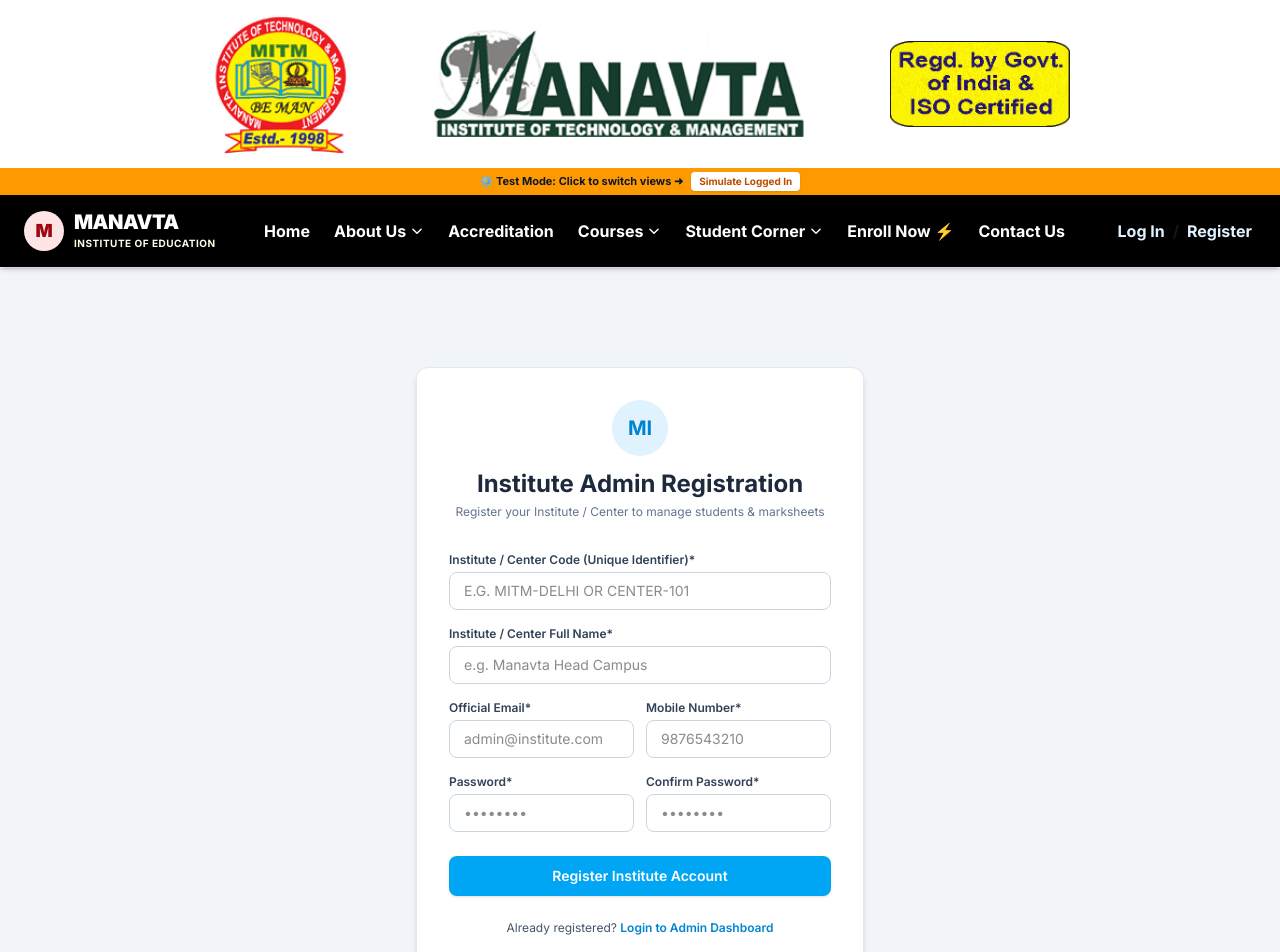
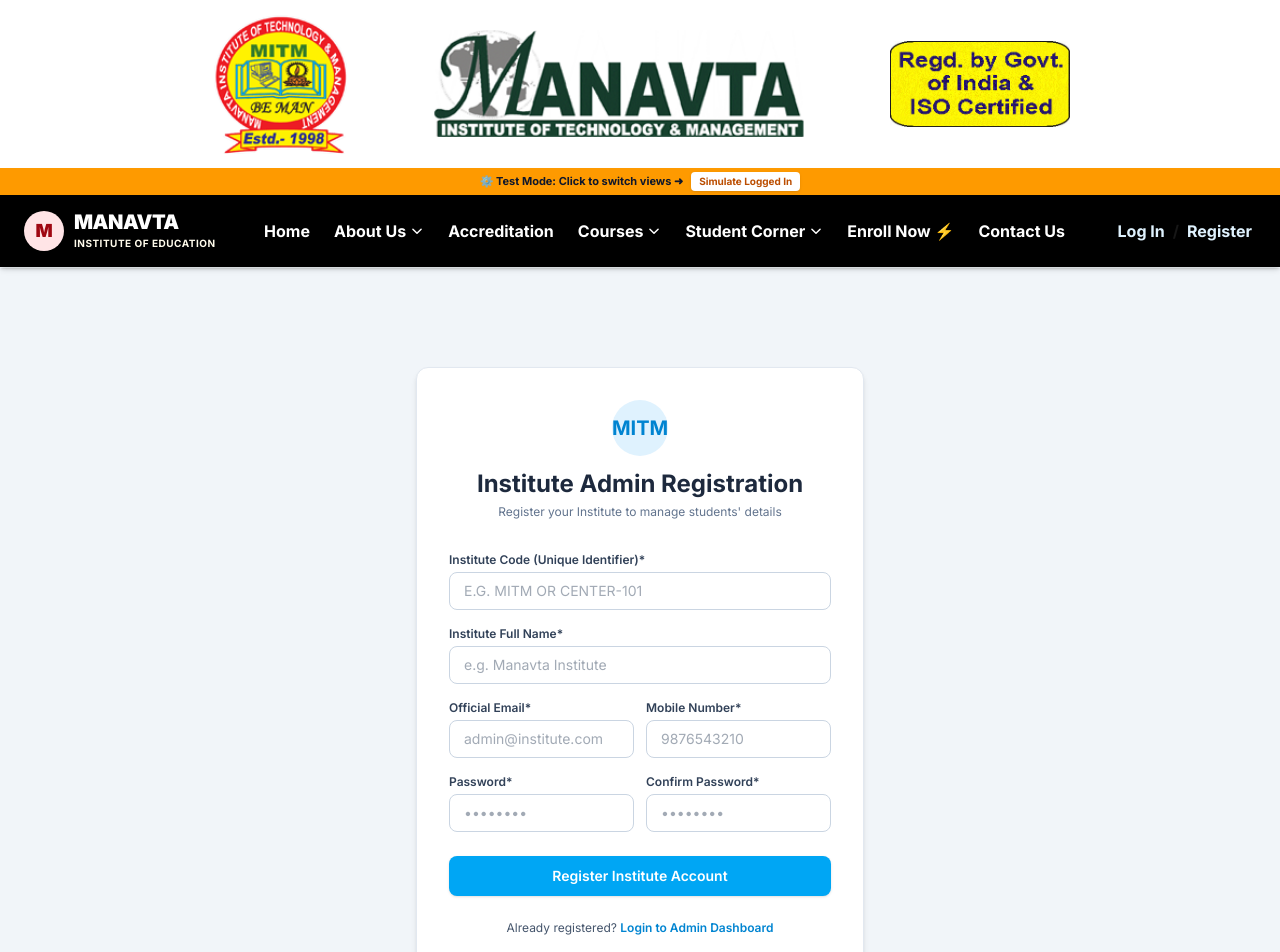
Before and after one commit to manvigupta987/manavta-institute-portal, a Next.js app: page /admin/register in a window 1280 px wide. Shown: the top 952 px of the page. Built offline with nearby package versions, Linux system fonts and the light colour scheme.

Commit message:
fix css styling

```diff
--- a/app/admin/register/page.tsx
+++ b/app/admin/register/page.tsx
@@ -78,11 +78,11 @@
         {/* Header Logo & Title */}
         <div className="text-center mb-8">
           <div className="inline-flex items-center justify-center w-14 h-14 bg-sky-100 text-sky-600 rounded-full font-bold text-xl mb-3">
-            MI
+            MITM
           </div>
           <h2 className="text-2xl font-bold text-slate-800">Institute Admin Registration</h2>
           <p className="text-xs text-slate-500 mt-1">
-            Register your Institute / Center to manage students & marksheets
+            Register your Institute to manage students' details
           </p>
         </div>
 
@@ -102,30 +102,30 @@
         <form onSubmit={handleSubmit} className="space-y-4">
           <div>
             <label className="block text-xs font-semibold text-slate-700 mb-1">
-              Institute / Center Code (Unique Identifier)*
+              Institute Code (Unique Identifier)*
             </label>
             <input
               type="text"
               name="instituteCode"
               value={formData.instituteCode}
               onChange={handleChange}
-              placeholder="e.g. MITM-DELHI or CENTER-101"
-              className="w-full px-3.5 py-2 text-sm border border-slate-300 rounded-lg focus:ring-2 focus:ring-sky-500 focus:outline-none uppercase"
+              placeholder="e.g. MITM or CENTER-101"
+              className="w-full px-3.5 py-2 text-sm text-slate-600 border border-slate-300 rounded-lg focus:ring-2 focus:ring-sky-500 focus:outline-none uppercase"
               required
             />
           </div>
 
           <div>
             <label className="block text-xs font-semibold text-slate-700 mb-1">
-              Institute / Center Full Name*
+              Institute Full Name*
             </label>
             <input
               type="text"
               name="instituteName"
               value={formData.instituteName}
               onChange={handleChange}
-              placeholder="e.g. Manavta Head Campus"
-              className="w-full px-3.5 py-2 text-sm border border-slate-300 rounded-lg focus:ring-2 focus:ring-sky-500 focus:outline-none"
+              placeholder="e.g. Manavta Institute"
+              className="w-full px-3.5 py-2 text-sm text-slate-600 border border-slate-300 rounded-lg focus:ring-2 focus:ring-sky-500 focus:outline-none"
               required
             />
           </div>
@@ -141,7 +141,7 @@
                 value={formData.email}
                 onChange={handleChange}
                 placeholder="admin@institute.com"
-                className="w-full px-3.5 py-2 text-sm border border-slate-300 rounded-lg focus:ring-2 focus:ring-sky-500 focus:outline-none"
+                className="w-full px-3.5 py-2 text-sm text-slate-600 border border-slate-300 rounded-lg focus:ring-2 focus:ring-sky-500 focus:outline-none"
                 required
               />
             </div>
@@ -156,7 +156,7 @@
                 value={formData.mobileNo}
                 onChange={handleChange}
                 placeholder="9876543210"
-                className="w-full px-3.5 py-2 text-sm border border-slate-300 rounded-lg focus:ring-2 focus:ring-sky-500 focus:outline-none"
+                className="w-full px-3.5 py-2 text-sm text-slate-600 border border-slate-300 rounded-lg focus:ring-2 focus:ring-sky-500 focus:outline-none"
                 required
               />
             </div>
@@ -173,7 +173,7 @@
                 value={formData.password}
                 onChange={handleChange}
                 placeholder="••••••••"
-                className="w-full px-3.5 py-2 text-sm border border-slate-300 rounded-lg focus:ring-2 focus:ring-sky-500 focus:outline-none"
+                className="w-full px-3.5 py-2 text-sm text-slate-600 border border-slate-300 rounded-lg focus:ring-2 focus:ring-sky-500 focus:outline-none"
                 required
               />
             </div>
@@ -188,7 +188,7 @@
                 value={formData.confirmPassword}
                 onChange={handleChange}
                 placeholder="••••••••"
-                className="w-full px-3.5 py-2 text-sm border border-slate-300 rounded-lg focus:ring-2 focus:ring-sky-500 focus:outline-none"
+                className="w-full px-3.5 py-2 text-sm text-slate-600 border border-slate-300 rounded-lg focus:ring-2 focus:ring-sky-500 focus:outline-none"
                 required
               />
             </div>
```
